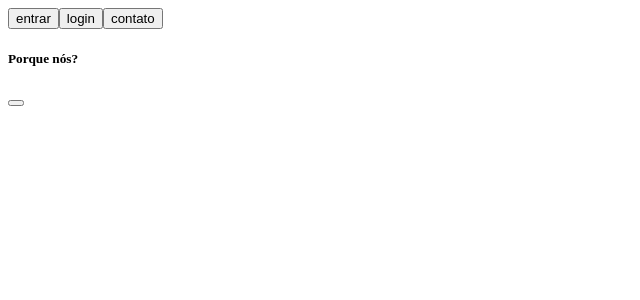
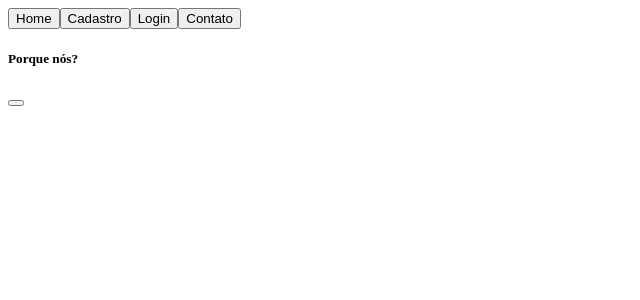
Before and after one commit to EnzoBernardis2007/asurito-web, a React (Vite) app: page / in a window 1280 px wide. Shown: the top 300 px of the page, without its empty margins (0-640 px from the left). Built offline with nearby package versions, Linux system fonts and the light colour scheme.

Commit message:
refactor to add Header component

```diff
--- /dev/null
+++ b/src/components/Header.jsx
@@ -0,0 +1,22 @@
+import React from "react"
+import { useNavigate } from "react-router-dom"
+
+const Header = () => {
+    const navigate = useNavigate()
+
+    const goToLandpage= () => navigate('/')
+    const goToSignup = () => navigate('/signup')
+    const goToLogin = () => navigate('/login')
+    const goToContact = () => navigate('/contact')
+
+    return(
+        <header>
+            <button onClick={goToLandpage}>Home</button>
+            <button onClick={goToSignup}>Cadastro</button>
+            <button onClick={goToLogin}>Login</button>
+            <button onClick={goToContact}>Contato</button>
+        </header>
+    )
+}
+
+export default Header
--- a/src/pages/Landpage.jsx
+++ b/src/pages/Landpage.jsx
@@ -1,19 +1,15 @@
 import React from "react"
 import { useNavigate } from "react-router-dom"
+import Header from "../components/Header"
 
 const Landpage = () => {
     const navigate = useNavigate()
 
-    const goToSignup = () => navigate('/signup')
-    const goToLogin = () => navigate('/login')
-    const goToContact = () => navigate('/contact')
     const goToAboutUs = () => navigate('/about')
 
     return (
         <>
-            <button onClick={goToSignup}>entrar</button>
-            <button onClick={goToLogin}>login</button>
-            <button onClick={goToContact}>contato</button>
+            <Header />
 
             <footer>
                 <h5>Porque nós?</h5>
```
